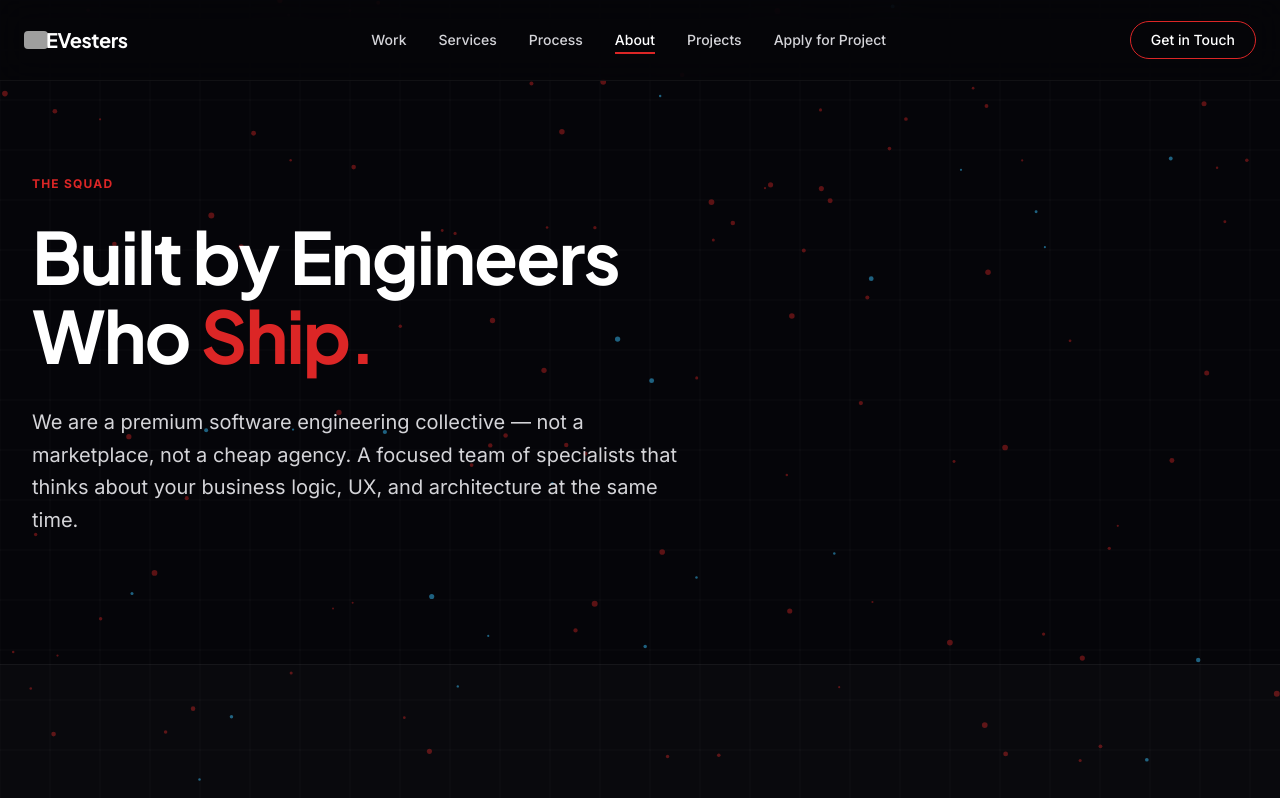
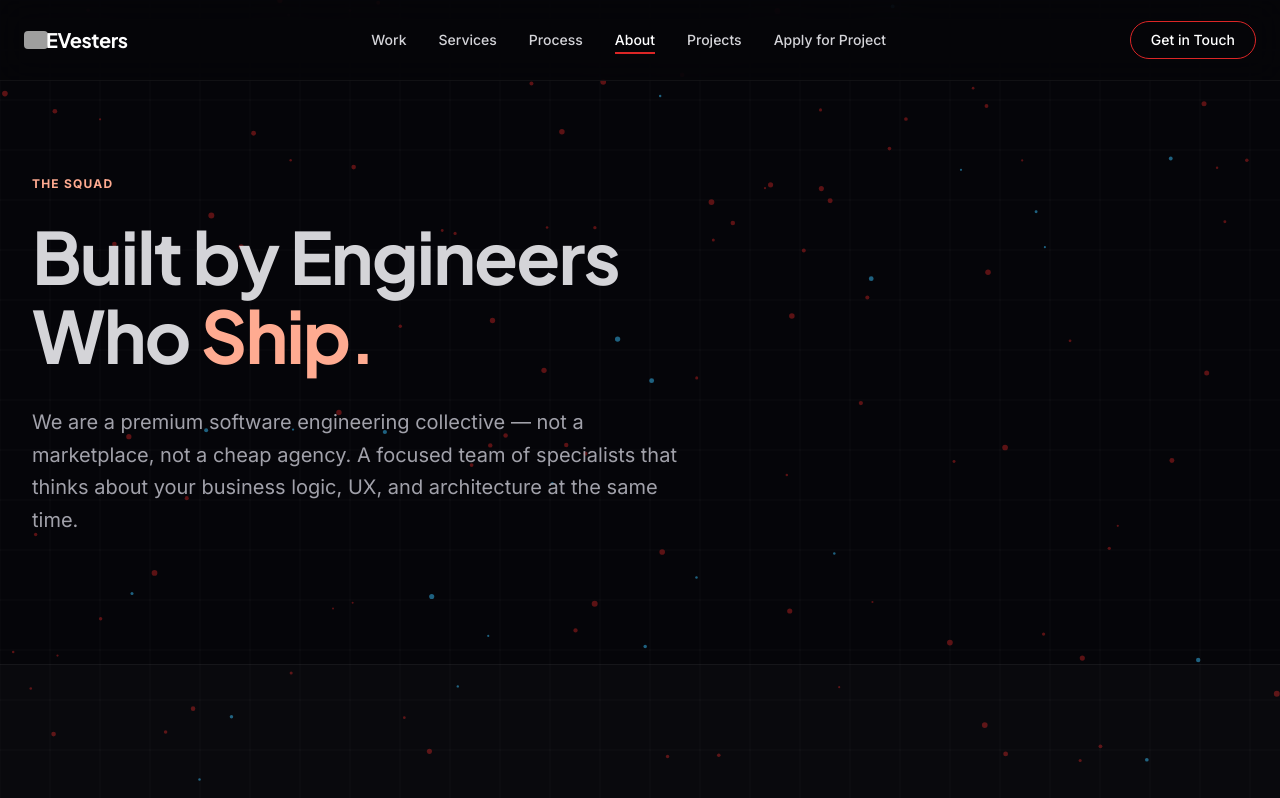
Before and after one commit to Ahmed2300/devesters, a Next.js app: page /about in a window 1280 px wide. Shown: the top 798 px of the page. Built offline with nearby package versions, Linux system fonts and the light colour scheme; grey boxes are pictures that could not be loaded.

Commit message:
fix(about): Update AboutPage text colors
Replaced specific color tokens with direct hex values for better consistency and maintainability in the AboutPage component.

```diff
--- a/app/about/page.tsx
+++ b/app/about/page.tsx
@@ -94,14 +94,14 @@ export default function AboutPage() {
     <main className="min-h-screen pt-32 pb-20">
       {/* Hero Section */}
       <section className="max-w-7xl mx-auto px-4 sm:px-6 lg:px-8 mb-24 md:mb-32 mt-12">
-        <p className="text-studio-red font-bold tracking-widest text-xs uppercase mb-6">
+        <p className="text-[#ffab91] font-bold tracking-widest text-xs uppercase mb-6">
           The Squad
         </p>
-        <h1 className="text-4xl sm:text-6xl md:text-7xl font-heading font-bold tracking-tight text-white mb-8 leading-[1.1]">
+        <h1 className="text-4xl sm:text-6xl md:text-7xl font-heading font-bold tracking-tight text-[#d4d4d8] mb-8 leading-[1.1]">
           Built by Engineers<br />
-          Who <span className="text-studio-red">Ship.</span>
+          Who <span className="text-[#ffab91]">Ship.</span>
         </h1>
-        <p className="text-lg md:text-xl text-[#d4d4d8] leading-relaxed max-w-2xl">
+        <p className="text-lg md:text-xl text-[#a1a1aa] leading-relaxed max-w-2xl">
           We are a premium software engineering collective — not a marketplace, not a cheap agency. A focused team of specialists that thinks about your business logic, UX, and architecture at the same time.
         </p>
       </section>
```
